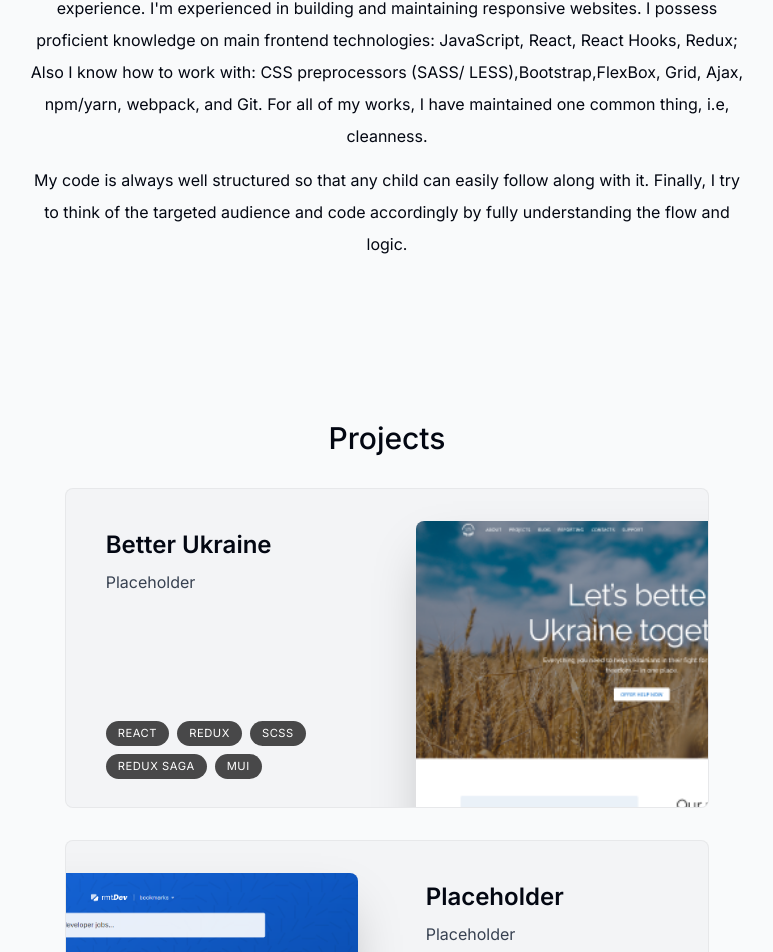
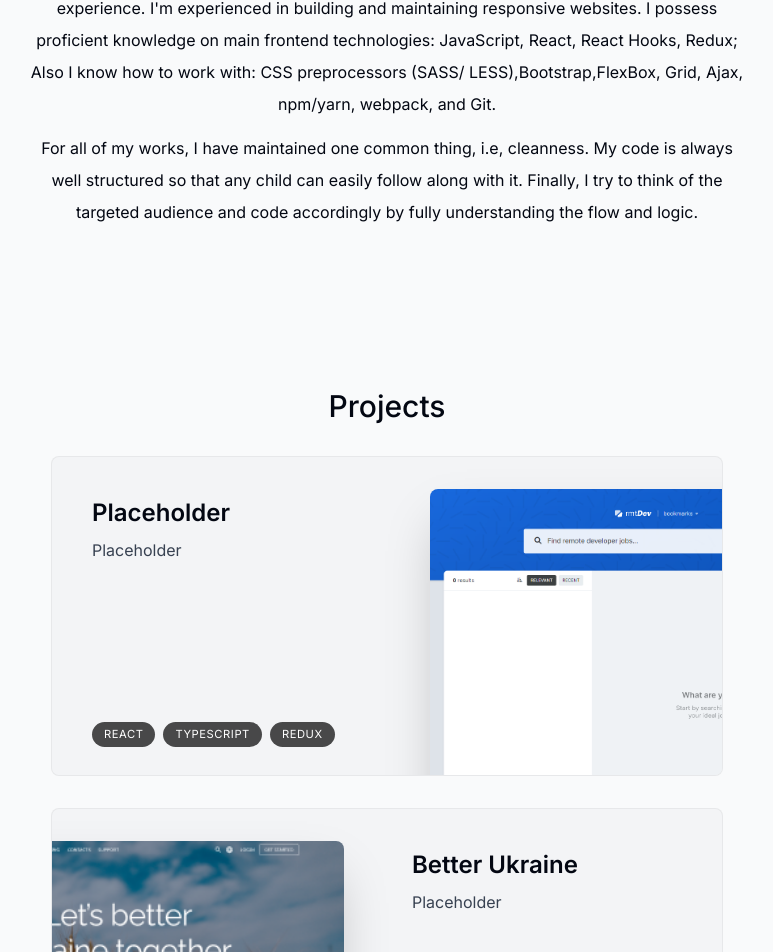
Before and after one commit to viktor-yadelskyi/portfolio, a Next.js app: page / in a window 1280 px wide. Shown: the part 1138-2090 px from the top of the page, without its empty margins (253-1026 px from the left). Built offline with nearby package versions, Linux system fonts and the light colour scheme.

Commit message:
:sparkles:add scroll

```diff
--- a/app/layout.tsx
+++ b/app/layout.tsx
@@ -15,7 +15,7 @@
 	children: React.ReactNode;
 }) {
 	return (
-		<html lang="en">
+		<html lang="en" className='scroll-smooth'>
 			<body className={`${inter.className} bg-gray-50 text-gray-950 revative h-[500rem]`}>
 				<div className="bg-[#fbe2e3] relative top-[-6rem] -z-10 right-[11rem] h-[31.25rem] w-[31.25rem] rounded-full blur-[10rem] sm:w-[68.75rem]"></div>
 				<div className="bg-[#dbd7fb] absolute top-[-1rem] -z-10 left-[-35rem] h-[31.25rem] w-[50rem] rounded-full blur-[10rem] sm:w-[68.75rem] md:left-[-33rem] lg:left-[-28rem] xl:left[-15rem] 2xl:left-[-5rem]"></div>
--- a/components/about.tsx
+++ b/components/about.tsx
@@ -6,11 +6,13 @@
 
 export default function About() {
 	return (
-		<motion.section className="mb-28 max-w-[45rem] text-center leading-8 sm:mb-40"
-            initial={{ opacity: 0, y: 100}}
-            animate={{ opacity: 1, y: 0 }}
-            transition={{ delay: 0.175 }}
-        >
+		<motion.section
+			id="about"
+			className="mb-28 max-w-[45rem] text-center leading-8 sm:mb-40 scroll-mt-28"
+			initial={{ opacity: 0, y: 100 }}
+			animate={{ opacity: 1, y: 0 }}
+			transition={{ delay: 0.175 }}
+		>
 			<SectionHeading>About me</SectionHeading>
 			<p className="mb-3">
 				I have master degree in computer science and more than three years of
@@ -18,10 +20,10 @@
 				maintaining responsive websites. I possess proficient knowledge on main
 				frontend technologies: JavaScript, React, React Hooks, Redux; Also I
 				know how to work with: CSS preprocessors (SASS/ LESS),Bootstrap,FlexBox,
-				Grid, Ajax, npm/yarn, webpack, and Git. For all of my works, I have
-				maintained one common thing, i.e, cleanness.
+				Grid, Ajax, npm/yarn, webpack, and Git.
 			</p>
 			<p>
+				For all of my works, I have maintained one common thing, i.e, cleanness.
 				My code is always well structured so that any child can easily follow
 				along with it. Finally, I try to think of the targeted audience and code
 				accordingly by fully understanding the flow and logic.
--- a/components/intro.tsx
+++ b/components/intro.tsx
@@ -9,7 +9,10 @@
 
 export default function Intro() {
 	return (
-		<section className="mb-28 max-w-[50rem] text-center sm:mb-0 scroll-mt-[100rem]">
+		<section
+			id="home"
+			className="mb-28 max-w-[50rem] text-center sm:mb-0 scroll-mt-[100rem]"
+		>
 			<motion.h1
 				className="mb-10 mt-4 px-4 text-2xl font-medium !leading-[1.5] sm:text-4xl"
 				initial={{ opacity: 0, y: 100 }}
--- a/components/projects.tsx
+++ b/components/projects.tsx
@@ -5,7 +5,7 @@
 
 export default function Projects() {
 	return (
-		<section>
+		<section id="projects" className='scroll-mt-28'>
 			<SectionHeading>Projects</SectionHeading>
 			<div>
 				{projectsData.map((project) => (
--- a/lib/data.ts
+++ b/lib/data.ts
@@ -62,16 +62,16 @@
 
 export const projectsData = [
 	{
-		title: 'Better Ukraine',
-		description: 'Placeholder',
-		tags: ['React', 'Redux', 'SCSS', 'Redux Saga', 'MUI'],
-		imageUrl: betterUkraineImg,
-	},
-	{
 		title: 'Placeholder',
 		description: 'Placeholder',
 		tags: ['React', 'TypeScript', 'Redux'],
 		imageUrl: rmtdevImg,
+	},
+	{
+		title: 'Better Ukraine',
+		description: 'Placeholder',
+		tags: ['React', 'Redux', 'SCSS', 'TypeScript', 'Redux Saga', 'MUI'],
+		imageUrl: betterUkraineImg,
 	},
 	{
 		title: 'Placeholder',
```
